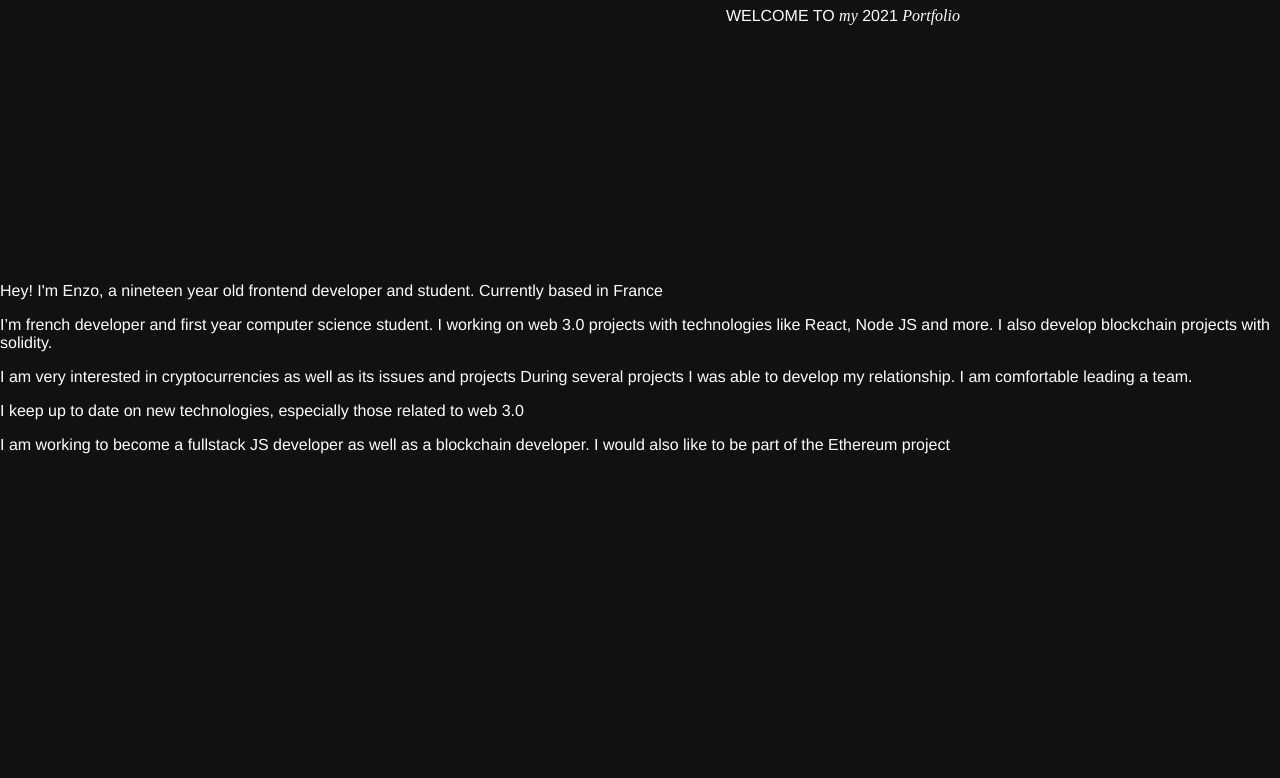
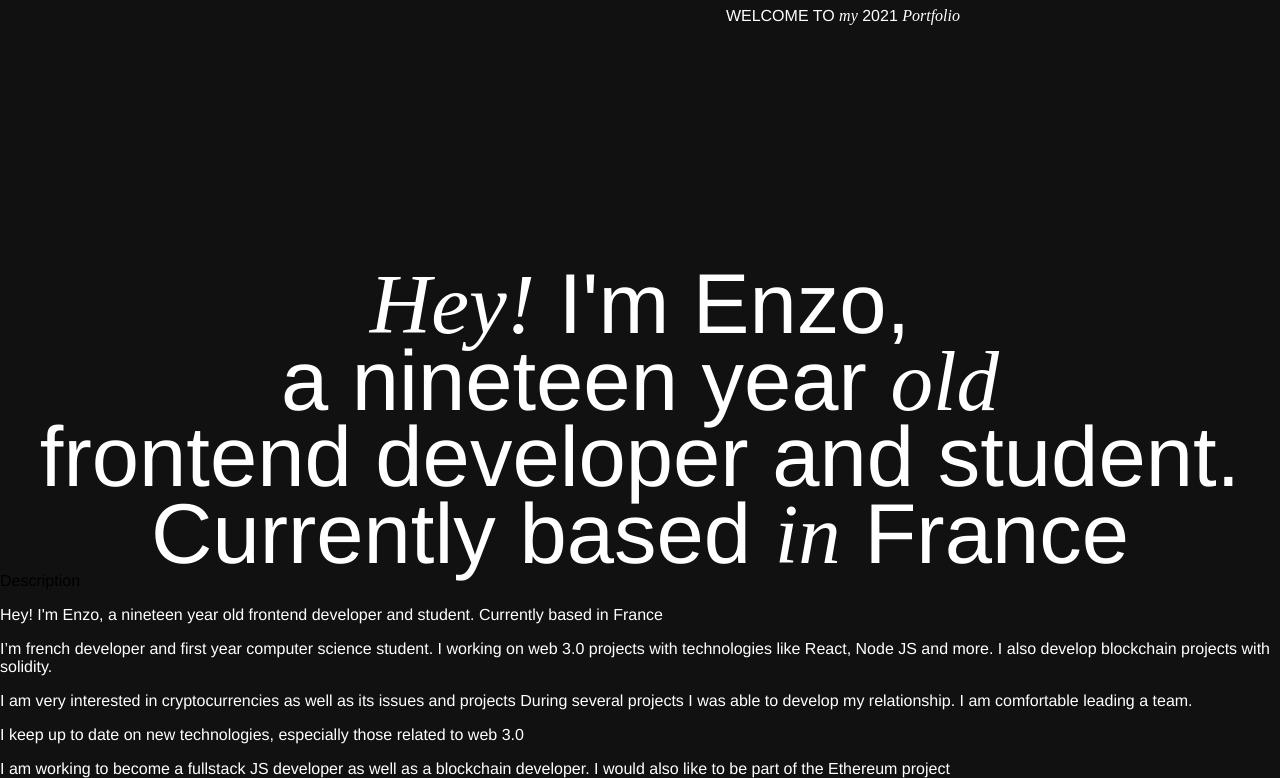
Before and after one commit to enzo-mourany/portfolio, a Next.js app: page / in a window 1280 px wide. Shown: the part 534-1312 px from the top of the page. Before the commit the page ends 988 px from the top, so only its background shows below. Built offline with nearby package versions, Linux system fonts and the light colour scheme.

Commit message:
about-intro : style

```diff
--- a/components/about-description.jsx
+++ b/components/about-description.jsx
@@ -1,9 +1,9 @@
 import React from 'react'
 
-export default function aboutDescription() {
+export default function AboutDescription() {
     return (
         <div>
-
+            Description
         </div>
     )
 }
--- a/components/about-intro.jsx
+++ b/components/about-intro.jsx
@@ -1,5 +1,16 @@
+/* eslint-disable react/no-unescaped-entities */
 import React from 'react';
+import styles from '../styles/about-intro.module.scss';
 
-export default function aboutIntro() {
-    return <div></div>;
+export default function AboutIntro() {
+    return (
+        <div className={styles.aboutIntro}>
+            <p>
+                <span>Hey!</span> I'm Enzo,</p>
+            <p>a nineteen year <span>old</span></p>
+            <p>frontend developer and student.</p>
+            <p>Currently based <span>in</span> France</p>
+        </div>
+    )
+
 }
--- a/pages/About.jsx
+++ b/pages/About.jsx
@@ -1,10 +1,14 @@
 /* eslint-disable react/no-unescaped-entities */
 import React from 'react';
 import styles from '../styles/about.module.scss';
+import AboutIntro from '../components/about-intro';
+import AboutDescription from '../components/about-description';
 
 export default function AboutPage() {
     return (
         <div className={styles.about}>
+            <AboutIntro />
+            <AboutDescription />
             <p className={styles.title}>
                 Hey! I'm Enzo, a nineteen year old frontend developer and student. Currently based in France
             </p>
--- /dev/null
+++ b/styles/about-intro.module.scss
@@ -0,0 +1,16 @@
+.aboutIntro {
+    text-align: center;
+    p {
+        color: #fff;
+        font-size: 85px;
+        font-weight: 300;
+        font-family: PP, helvetica, arial, sans-serif;
+        line-height: 0.9;
+        margin: 0;
+        padding: 0;
+        span {
+            font-family: 'Playfair Display', serif;
+            font-style: italic;
+        }
+    }
+}
```
